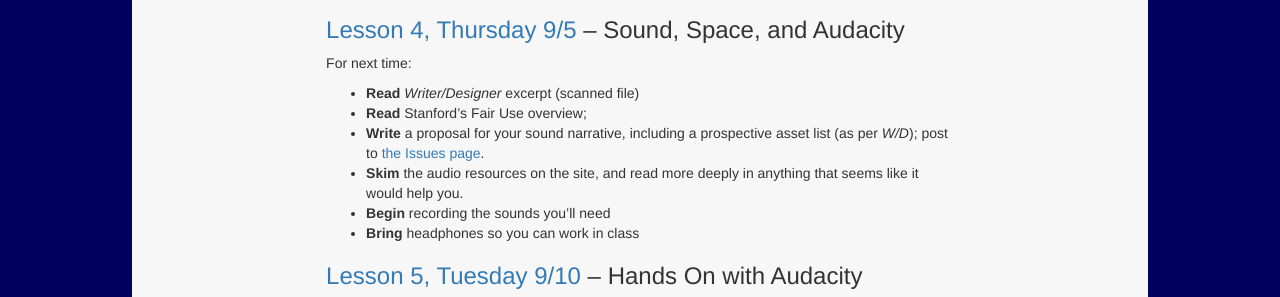
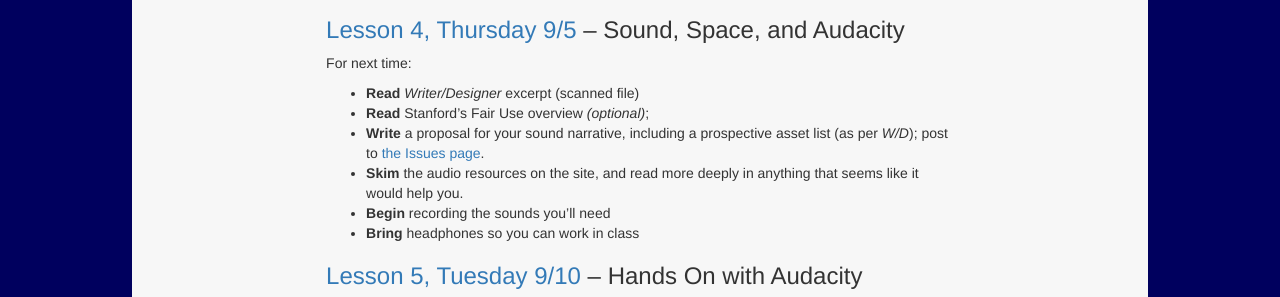
Before and after one commit to benmiller314/cdm2019fall, a Jekyll site: the page built from schedule.md, in a window 1280 px wide and 900 px high, scrolled down 1202 px. Shown: the part 155-452 px from the top of the window. Built offline with Jekyll 4.4.1, drawn with Linux system fonts in a browser that asks for light colours.

Commit message:
mark Stanford Fair Use as optional reading

```diff
--- a/schedule.md
+++ b/schedule.md
@@ -66,7 +66,7 @@ For next time:
 For next time:
 
 * **Read** *Writer/Designer* excerpt (scanned file)
-* **Read** Stanford’s Fair Use overview;
+* **Read** Stanford’s Fair Use overview _(optional)_;
 * **Write** a proposal for your sound narrative, including a prospective asset list (as per *W/D*); post to <a href="{{site.github.repository_url}}/issues">the Issues page</a>.
 * **Skim** the audio resources on the site, and read more deeply in anything that seems like it would help you.
 * **Begin** recording the sounds you'll need
```
